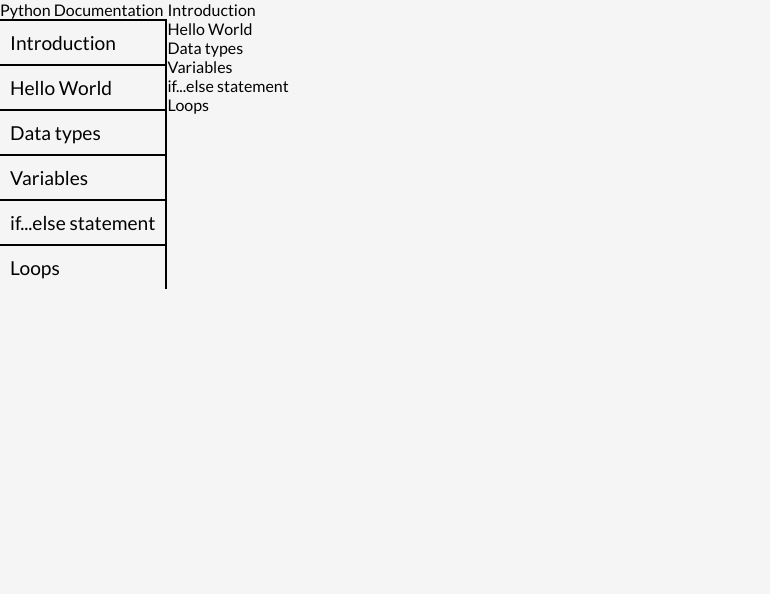
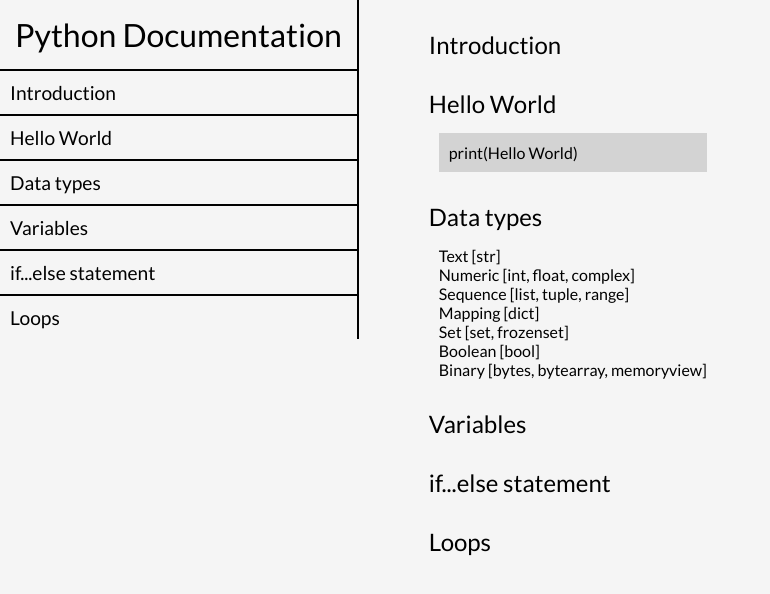
Before and after one commit to evazquez94/technical-documentation-page, a plain HTML site: page index.html in a window 1280 px wide. Shown: the whole page, without its empty margins (0-770 px from the left). Drawn offline with Linux system fonts and the light colour scheme.

Commit message:
Add datatypes and some style

```diff
--- a/index.html
+++ b/index.html
@@ -27,14 +27,32 @@
     <div id="main-doc">
       <section class="main-section">
         <header>Introduction</header>
+
+        <p></p>
+        <p></p>
       </section>
 
       <section class="main-section">
         <header>Hello World</header>
+
+        <div class="code">
+          <code>print(Hello World)</code>
+        </div>
+
+
       </section>
 
       <section class="main-section">
         <header>Data types</header>
+        <ul>
+          <li>Text [str] </li>
+          <li>Numeric [int, float, complex]</li>
+          <li>Sequence [list, tuple, range]</li>
+          <li>Mapping [dict]</li>
+          <li>Set [set, frozenset]</li>
+          <li>Boolean [bool]</li>
+          <li>Binary [bytes, bytearray, memoryview]</li>
+        </ul>
       </section>
 
       <section class="main-section">
--- a/style.css
+++ b/style.css
@@ -13,6 +13,12 @@
 
 /* NAVBAR */
 
+nav header {
+  font-size: xx-large;
+  padding: 15px;
+  border-right: 2px solid black;
+}
+
 .nav-link {
   width: 100%;
   display: block;
@@ -23,3 +29,32 @@
   text-decoration: none;
   color: black
 }
+
+/* MAIN DOC */
+
+#main-doc {
+  margin-left: 5rem;
+}
+
+.main-section {
+  margin-top: 30px;
+}
+
+.main-section header {
+  font-size: x-large;
+  margin-bottom: 15px;
+  margin-left: -10px;
+}
+
+section ul {
+  list-style-type: none;
+}
+
+code {
+  background-color: lightgray;
+}
+
+.code {
+  background-color: lightgray;
+  padding: 10px;
+}
```
